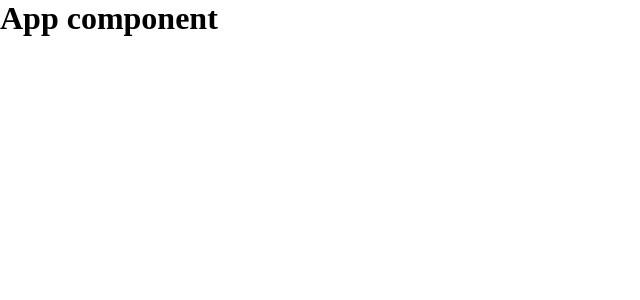
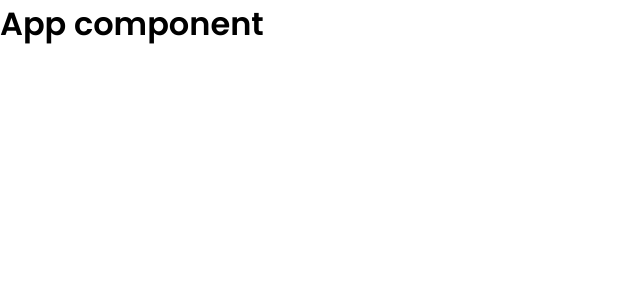
Before and after one commit to ioangheraszim/react-AirBnB-clone, a React (Vite) app: page / in a window 1280 px wide. Shown: the top 300 px of the page, without its empty margins (0-640 px from the left). Built offline with nearby package versions, Linux system fonts and the light colour scheme.

Commit message:
added some basic styles

```diff
--- a/styles.css
+++ b/styles.css
@@ -2,4 +2,8 @@
   box-sizing: border-box;
   margin: 0;
   padding: 0;
+}
+
+body {
+  font-family: "Poppins", sans-serif;
 }/*# sourceMappingURL=styles.css.map */
--- a/styles.scss
+++ b/styles.scss
@@ -3,3 +3,7 @@
     margin: 0;
     padding: 0;
 }
+
+body {
+    font-family: 'Poppins', sans-serif;
+}
```
Also changed, not shown: 1 other file (tests, documents, lock files or other folders).
